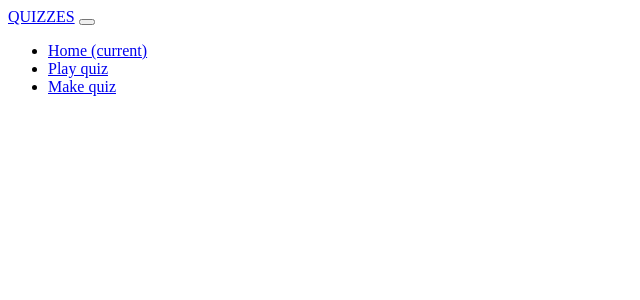
After one commit to dinarosv/quiz-web, a web app: page /WEB-INF/quizliste.html in a window 1280 px wide. The commit adds this page. Shown: the top 300 px of the page, without its empty margins (0-640 px from the left). Run offline with its HTML, style and script files only (its server is not run), Linux system fonts and the light colour scheme; data that the repository does not hold is empty.

Commit message:
somehtml

```diff
--- a/src/main/java/services/Quizzes.java
+++ b/src/main/java/services/Quizzes.java
@@ -7,7 +7,7 @@ import java.util.Date;
  * Created by dina on 14/09/2017.
  */
 class Quizzes {
-    private static ArrayList<Quiz> quizzes = new ArrayList<>();
+    private static ArrayList<Quiz> quizzes = new ArrayList();
     private static ScoreBoard s = new ScoreBoard();
 
     public void addQuiz(String quizname, ArrayList<Question> questions){
--- /dev/null
+++ b/src/main/webapp/WEB-INF/quizliste.html
@@ -0,0 +1,28 @@
+<!DOCTYPE html>
+<html lang="en">
+<head>
+    <meta charset="UTF-8">
+    <title>Title</title>
+</head>
+<body>
+<nav class="navbar navbar-expand-lg navbar-light bg-light">
+    <a class="navbar-brand" href="#">QUIZZES</a>
+    <button class="navbar-toggler" type="button" data-toggle="collapse" data-target="#navbarNav" aria-controls="navbarNav" aria-expanded="false" aria-label="Toggle navigation">
+        <span class="navbar-toggler-icon"></span>
+    </button>
+    <div class="collapse navbar-collapse" id="navbarNav">
+        <ul class="navbar-nav">
+            <li class="nav-item active">
+                <a class="nav-link" href="#">Home <span class="sr-only">(current)</span></a>
+            </li>
+            <li class="nav-item">
+                <a class="nav-link" href="#">Play quiz</a>
+            </li>
+            <li class="nav-item">
+                <a class="nav-link" href="#">Make quiz</a>
+            </li>
+        </ul>
+    </div>
+</nav>
+</body>
+</html>
```
Also changed, not shown: src/main/webapp/index.html (+21 -9 lines).
